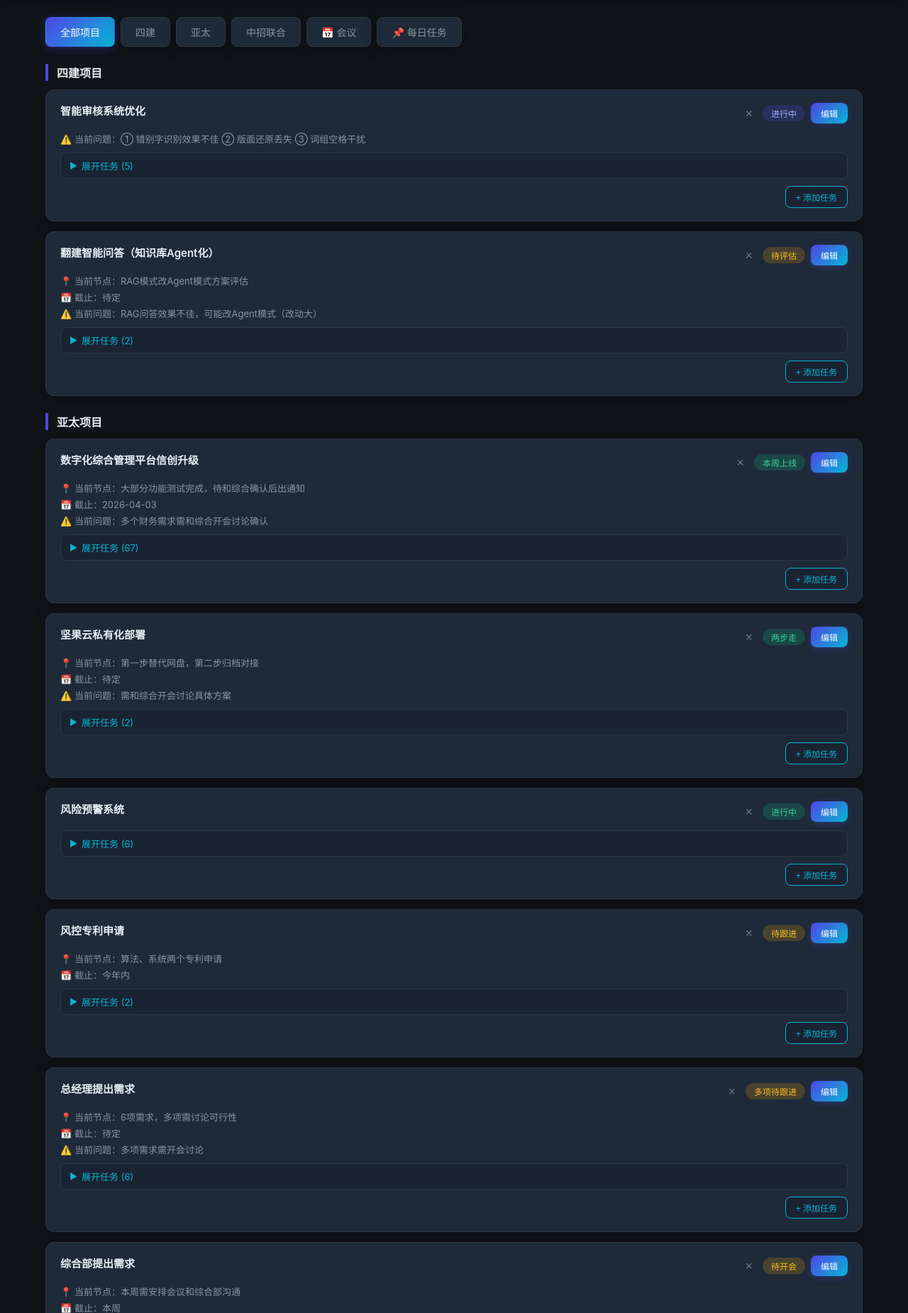
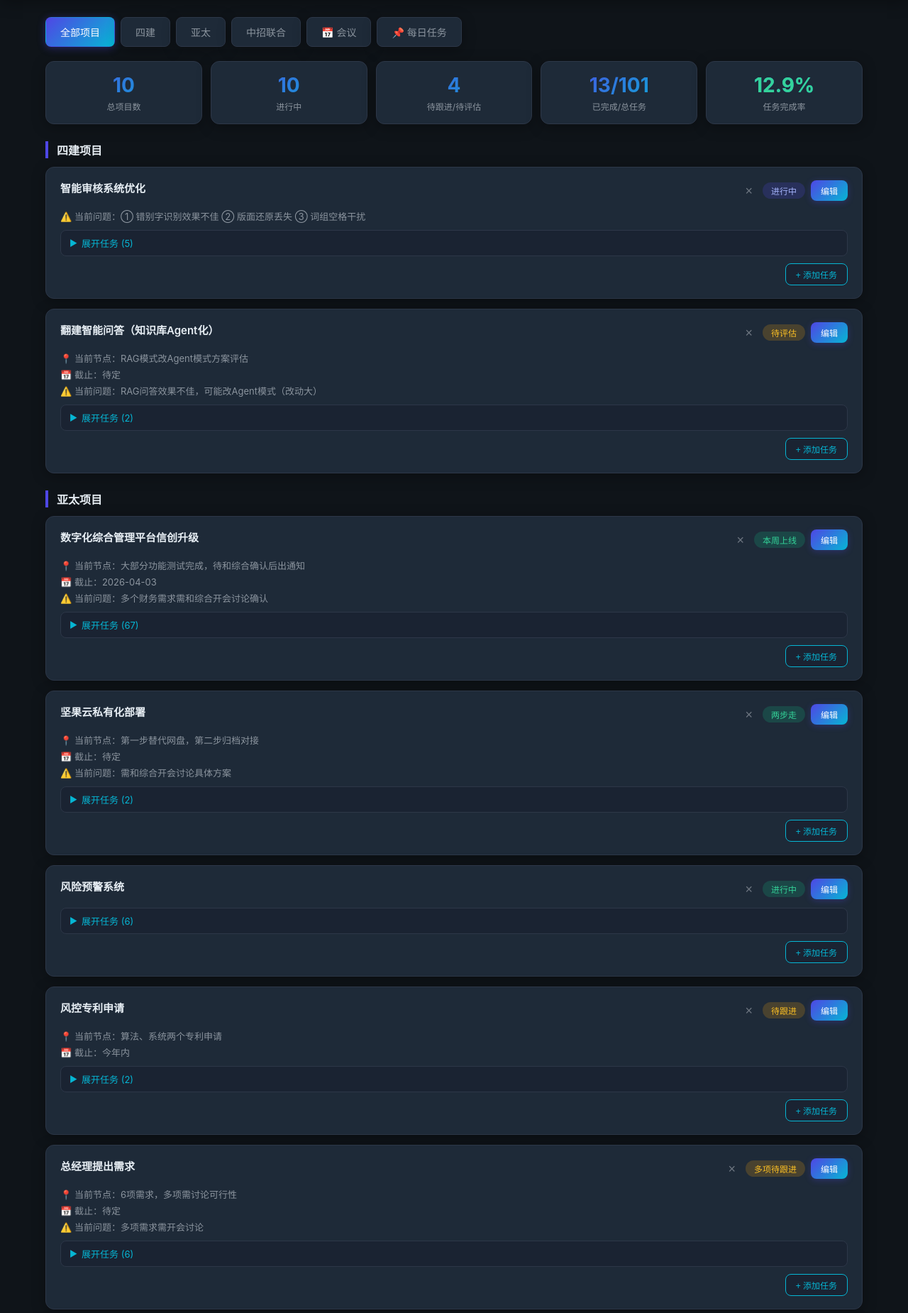
Before and after one commit to Smallbl/project-tracker, a Flask app: page / in a window 1280 px wide. Shown: the part 95-1945 px from the top of the page at 71% size. Run offline with Flask 3, Linux system fonts and the light colour scheme.

Commit message:
feat: 添加项目统计卡片（总项目数/进行中/待跟进/任务完成率）

```diff
--- a/data/projects.json
+++ b/data/projects.json
@@ -894,5 +894,26 @@
       "remark": "财务需求、坚果云、综合部需求"
     }
   ],
-  "中招联合": []
+  "中招联合": [
+    {
+      "id": "中招联合-001",
+      "name": "电子招投标平台啊私有化部署项目",
+      "status": "进行中",
+      "node": "",
+      "deadline": "",
+      "issues": "",
+      "tasks": [
+        {
+          "text": "短信模板申请",
+          "done": false,
+          "priority": "high",
+          "due": "2026-04-10",
+          "opinion": "已安排中招联合自行登录阿里云账号行申请验证",
+          "createdAt": "2026-04-05"
+        }
+      ],
+      "status_text": "进行中",
+      "status_color": ""
+    }
+  ]
 }
--- a/server.py
+++ b/server.py
@@ -58,9 +58,31 @@ def valid_tab(tab, data):
 @app.route('/')
 def index():
     data = load_data()
+
+    # 计算全部项目的统计数据（仅在 all tab 显示）
+    stats = {'total_proj': 0, 'active_proj': 0, 'pending_proj': 0,
+             'total_tasks': 0, 'done_tasks': 0, 'task_rate': 0}
+    for group, projects_list in data.items():
+        if group == 'meetings':
+            continue
+        for p in projects_list:
+            stats['total_proj'] += 1
+            status_str = p.get('status_text') or p.get('status') or ''
+            if '完成' not in status_str:
+                stats['active_proj'] += 1
+            if '待' in status_str or '评估' in status_str:
+                stats['pending_proj'] += 1
+            for t in p.get('tasks', []):
+                stats['total_tasks'] += 1
+                if t.get('done'):
+                    stats['done_tasks'] += 1
+    if stats['total_tasks'] > 0:
+        stats['task_rate'] = round(stats['done_tasks'] / stats['total_tasks'] * 100, 1)
+
     return render_template('index.html',
                            projects=data,
-                           active_tab=request.args.get('tab', 'all'))
+                           active_tab=request.args.get('tab', 'all'),
+                           stats=stats)
 
 
 @app.route('/toggle_task', methods=['POST'])
--- a/templates/index.html
+++ b/templates/index.html
@@ -126,6 +126,29 @@
   .status-gray { background: rgba(110,118,129,0.2); color: #8b949e; }
   .status-auto { font-size: 12px; padding: 3px 12px; }
 
+  /* ===== 统计卡片 ===== */
+  .stats-row { display: grid; grid-template-columns: repeat(5, 1fr); gap: 12px; margin-bottom: 20px; }
+  .stat-card {
+    background: var(--card-bg);
+    border-radius: var(--radius);
+    padding: 16px;
+    text-align: center;
+    border: 1px solid var(--border);
+    box-shadow: var(--shadow);
+    transition: transform 0.2s, box-shadow 0.2s;
+  }
+  .stat-card:hover { transform: translateY(-2px); box-shadow: 0 6px 24px rgba(0,0,0,0.4); }
+  .stat-card .stat-value {
+    font-size: 28px;
+    font-weight: 700;
+    background: var(--gradient);
+    -webkit-background-clip: text;
+    -webkit-text-fill-color: transparent;
+    background-clip: text;
+  }
+  .stat-card .stat-label { font-size: 12px; color: var(--text-secondary); margin-top: 4px; }
+  .stat-card.rate .stat-value { color: #34d399; -webkit-text-fill-color: #34d399; }
+
   /* ===== 任务折叠 ===== */
   .task-toggle-bar { display: flex; align-items: center; gap: 6px; padding: 8px 12px; background: var(--inner-bg); border: 1px solid var(--border); border-radius: var(--radius-sm); cursor: pointer; font-size: 13px; color: var(--accent-2); margin-top: 10px; transition: background 0.2s, border-color 0.2s; user-select: none; }
   .task-toggle-bar:hover { background: rgba(6,182,212,0.1); border-color: var(--accent-2); }
@@ -139,6 +162,7 @@
     .container { padding: 16px; }
     table { font-size: 12px; }
     th, td { padding: 8px 4px; }
+    .stats-row { grid-template-columns: repeat(3, 1fr); }
   }
 </style>
 </head>
@@ -154,6 +178,31 @@
 
 <div class="container">
   <div class="tabs"><a class="tab {% if active_tab == 'all' %}active{% endif %}" href="/?tab=all">全部项目</a>{% for company in projects.keys() %}{% if company != 'meetings' %}<a class="tab {% if active_tab == company %}active{% endif %}" href="/?tab={{ company | urlencode }}">{{ company }}</a>{% endif %}{% endfor %}<a class="tab {% if active_tab == 'meetings' %}active{% endif %}" href="/?tab=meetings">📅 会议</a><a class="tab {% if active_tab == 'daily' %}active{% endif %}" href="/daily.html">📌 每日任务</a></div>
+
+  {% if active_tab == 'all' %}
+  <div class="stats-row">
+    <div class="stat-card">
+      <div class="stat-value">{{ stats.total_proj }}</div>
+      <div class="stat-label">总项目数</div>
+    </div>
+    <div class="stat-card">
+      <div class="stat-value">{{ stats.active_proj }}</div>
+      <div class="stat-label">进行中</div>
+    </div>
+    <div class="stat-card">
+      <div class="stat-value">{{ stats.pending_proj }}</div>
+      <div class="stat-label">待跟进/待评估</div>
+    </div>
+    <div class="stat-card">
+      <div class="stat-value">{{ stats.done_tasks }}/{{ stats.total_tasks }}</div>
+      <div class="stat-label">已完成/总任务</div>
+    </div>
+    <div class="stat-card rate">
+      <div class="stat-value">{{ stats.task_rate }}%</div>
+      <div class="stat-label">任务完成率</div>
+    </div>
+  </div>
+  {% endif %}
 
   {% if active_tab == 'meetings' %}
     <div class="meetings-grid">
```
